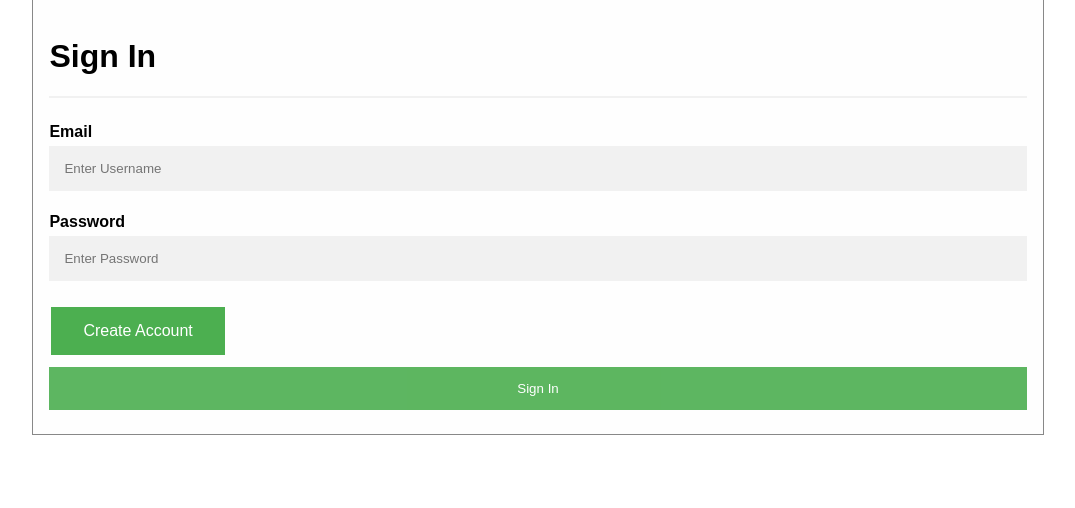
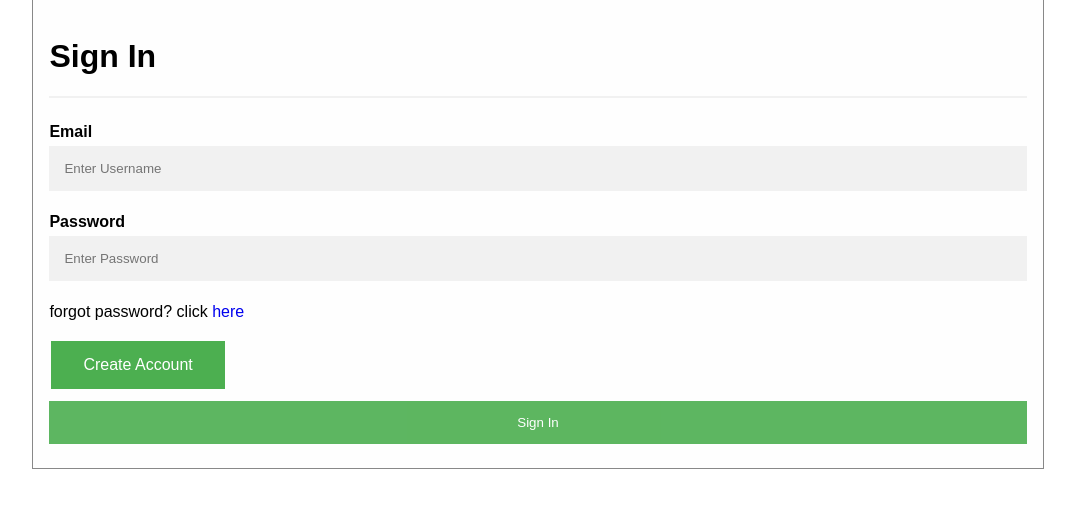
Before and after one commit to Mohammad9050/Shop, a Django app: page /account/login in a window 1280 px wide. Shown: the part 64-572 px from the top of the page, without its empty margins (102-1177 px from the left). Run offline with Django 3.2, Linux system fonts and the light colour scheme.

Commit message:
add forgot password text to login page

```diff
--- a/Accounts/templates/Accounts/login.html
+++ b/Accounts/templates/Accounts/login.html
@@ -17,6 +17,8 @@
 
       <label for="password"><b>Password</b></label>
       <input type="password" placeholder="Enter Password" name="password" required>
+      <p style="margin-block-start: 0;">forgot password? click <a href="{% url "Account:password_reset" %}" style="text-decoration: none; text-decoration-color: black">
+          here</a></p>
         {% if error %}
         <p style="color: #ff0000">{{ error }}</p>
         {% endif %}
--- a/Shop/settings.py
+++ b/Shop/settings.py
@@ -38,7 +38,7 @@ INSTALLED_APPS = [
     'django.contrib.staticfiles',
     'Accounts.apps.AccountsConfig',
     'Store.apps.StoreConfig',
-
+    'crispy_forms'
 
 ]
 
```
Also changed, not shown: db.sqlite3.
